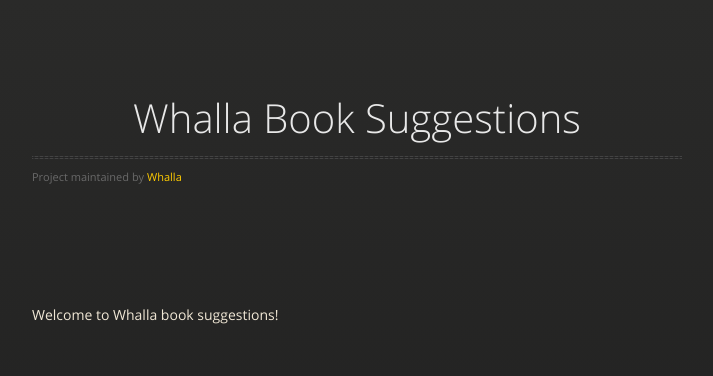
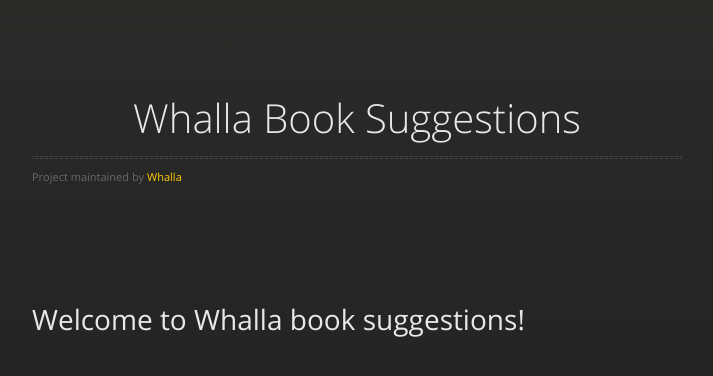
Before and after one commit to Whalla/wbs, a Jekyll site: the page built from index.md, in a window 1280 px wide. Shown: the top 376 px of the page, without its empty margins (283-996 px from the left). Built offline with Jekyll 4.4.1, drawn with Linux system fonts in a browser that asks for light colours; nearby versions of some CDN libraries.

```diff
--- a/index.md
+++ b/index.md
@@ -3,4 +3,4 @@ layout: default
 title: Whalla Book Suggestions
 ---
 
-Welcome to Whalla book suggestions!
+#Welcome to Whalla book suggestions!
```
